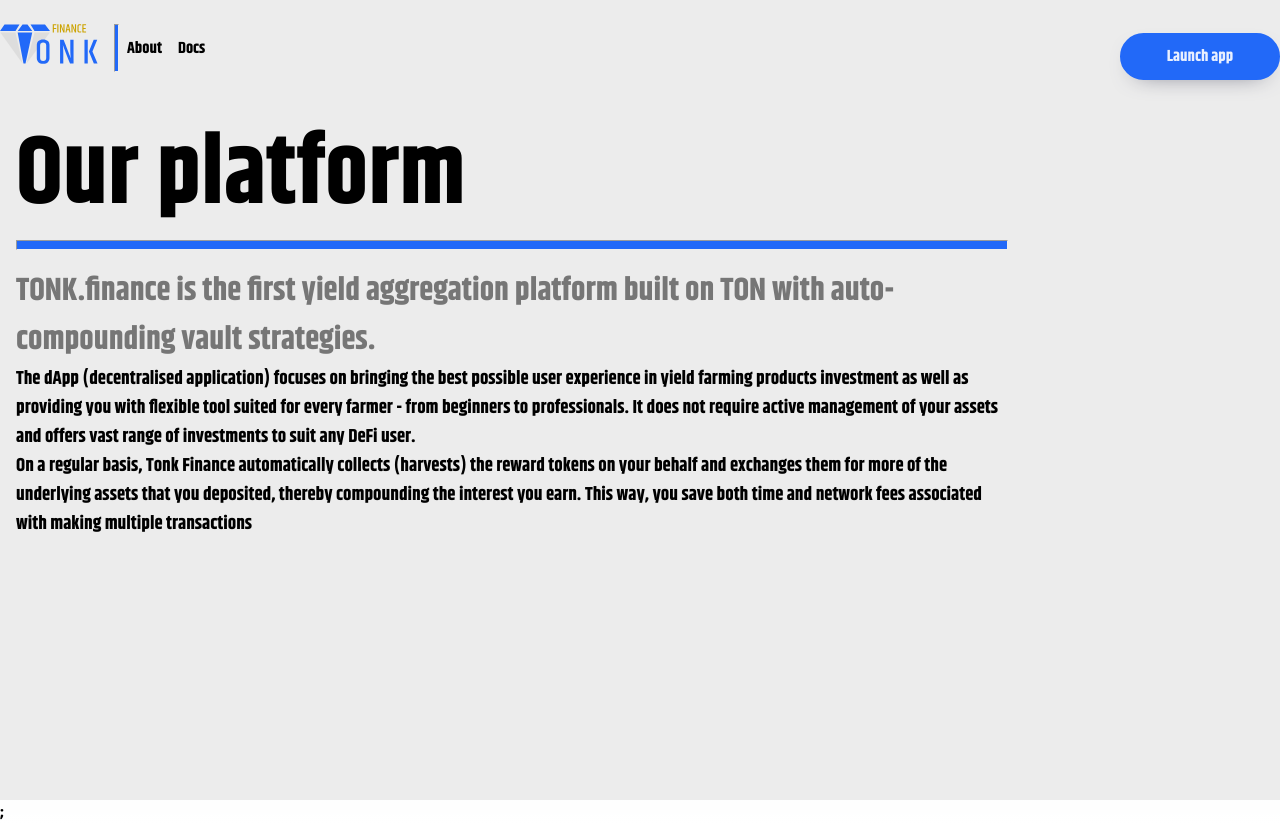
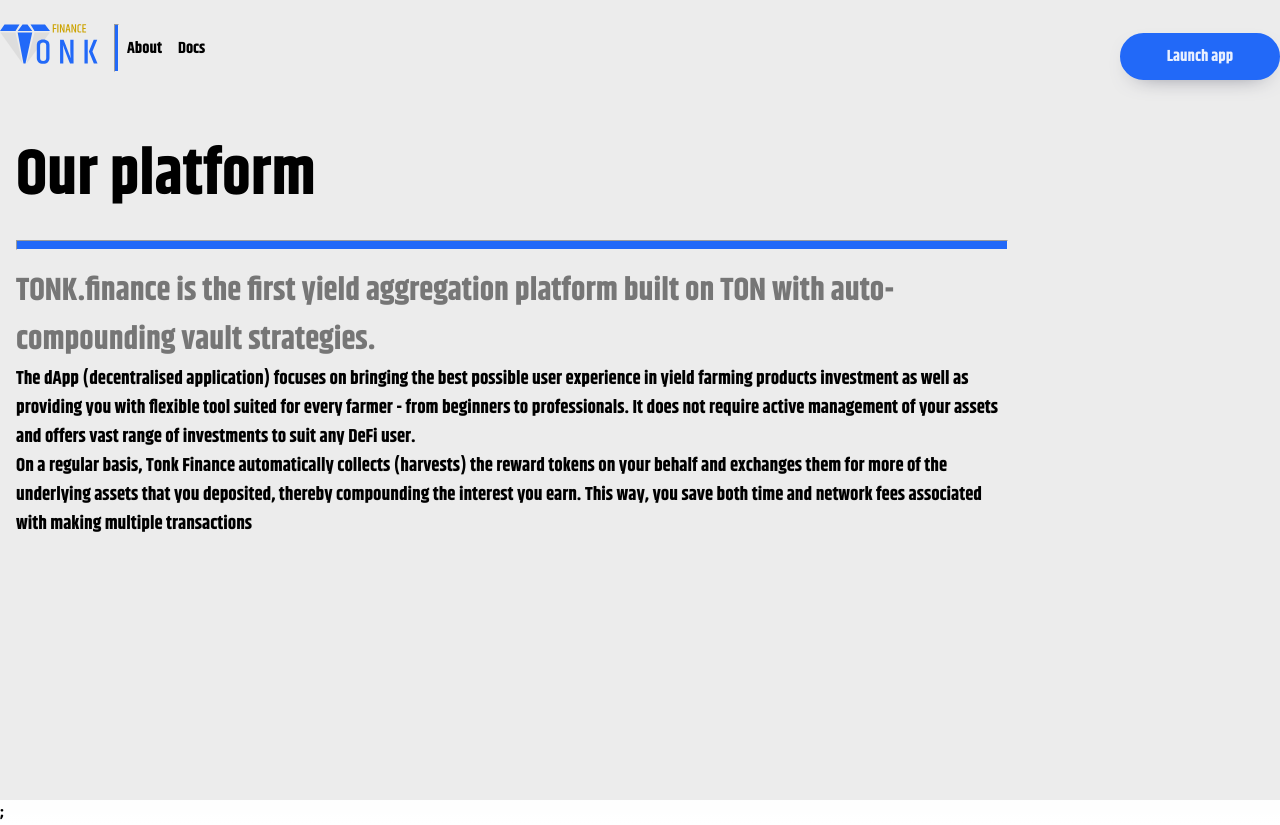
Before and after one commit to Tonk-Finance/tonk-finance-landing-page, a Next.js app: page /about in a window 1280 px wide. Built offline with nearby package versions, Linux system fonts and the light colour scheme.

Commit message:
Font size in about page header changed from 6 to 4 rem

```diff
--- a/src/pages/components/AboutHero/Hero.module.css
+++ b/src/pages/components/AboutHero/Hero.module.css
@@ -1,5 +1,10 @@
 .fontMain {
   font-size: 6rem;
+  margin: 0;
+  line-height: 6rem;
+}
+.fontMainSecondary {
+  font-size: 4rem;
   margin: 0;
   line-height: 6rem;
 }
--- a/src/pages/components/AboutHero/HeroTitle.js
+++ b/src/pages/components/AboutHero/HeroTitle.js
@@ -3,7 +3,7 @@ const HeroTitle = () => {
   return (
     <div className={styles.gridElement}>
       <div className={styles.flexColumn}>
-        <h1 className={styles.fontMain}>Our platform</h1>
+        <h1 className={styles.fontMainSecondary}>Our platform</h1>
         <hr className={styles.divider} />
         <div>
           <h1 className={styles.fontSecondary}>
```
